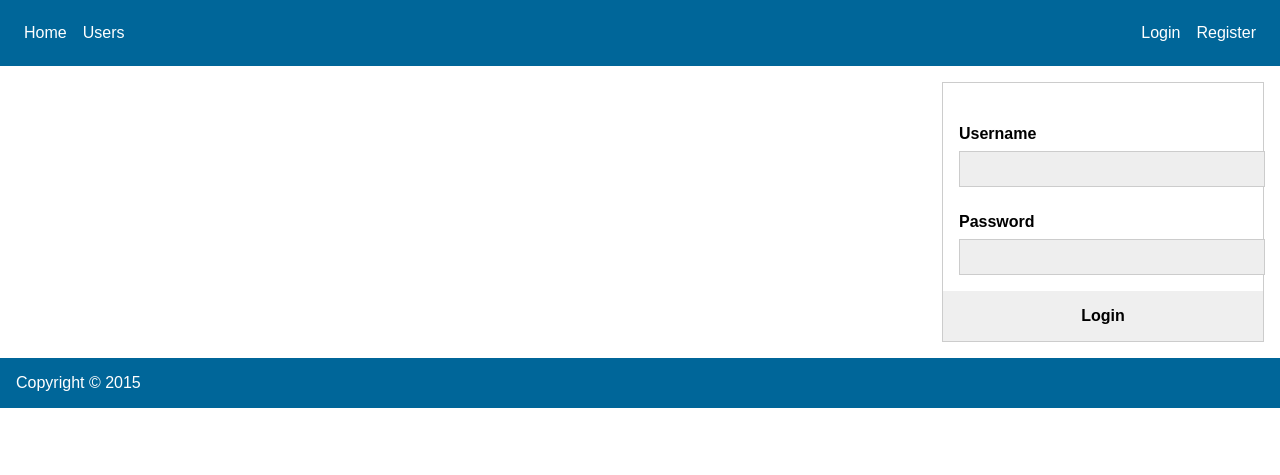
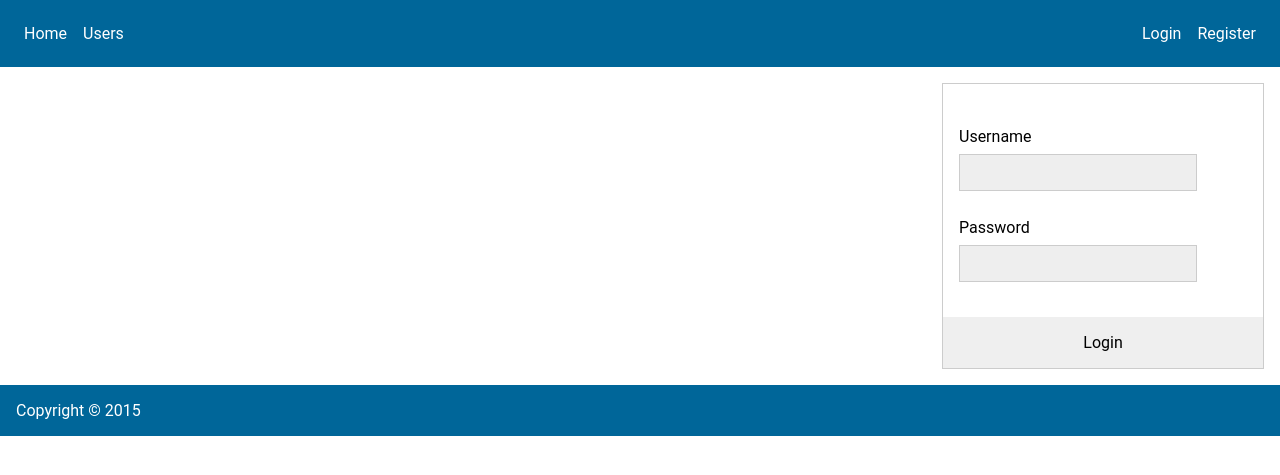
Before and after one commit to conail/sn, a Node server app: page /login in a window 1280 px wide. Shown: the top 475 px of the page. Run offline with Node 20, Linux system fonts and the light colour scheme; some libraries are stand-ins or nearby versions.

Commit message:
Change layout styles.

```diff
--- a/public/css/global.css
+++ b/public/css/global.css
@@ -1,4 +1,4 @@
-* { border:0; font:1em sans-serif; margin:0; padding:0; }
+* { border:0; font:1em Roboto, sans-serif; margin:0; padding:0; }
 
 body > header,
 body > footer { background:#069; color:#FFF; padding:1em; }
@@ -8,14 +8,15 @@ body > header nav#user { float:right; }
 form { border:1px solid #CCC; margin:1em; }
 form fieldset { padding:1em; }
 form fieldset.controls { background:#CCC; padding:0; text-align:right; }
-form fieldset.controls input { font-weight:bold; padding:1em; width:100%; }
+form fieldset.controls input { padding:1em; width:100%; }
 form fieldset label { margin:1em; }
-form fieldset label span { display:block; font-weight:bold; margin:0.5em 0; }
-form fieldset label input { border:1px solid #CCC; background:#EEE; padding:0.5em; width:100%; }
+form fieldset label span { display:block; margin:0.5em 0; }
+form fieldset label input { border:1px solid #CCC; background:#EEE; display:block; padding:0.5em; }
 
 
 main { display:block; overflow:auto; }
 main #alert { background: #EEE; border:1px solid #BBB; padding:1em; }
 main #alert.error { background: #FEE; border:1px solid #C00; }
+main h1 { font-size:1.8em; padding:0.556em; }
 
 form#login { float:right; width:20em; }
```
